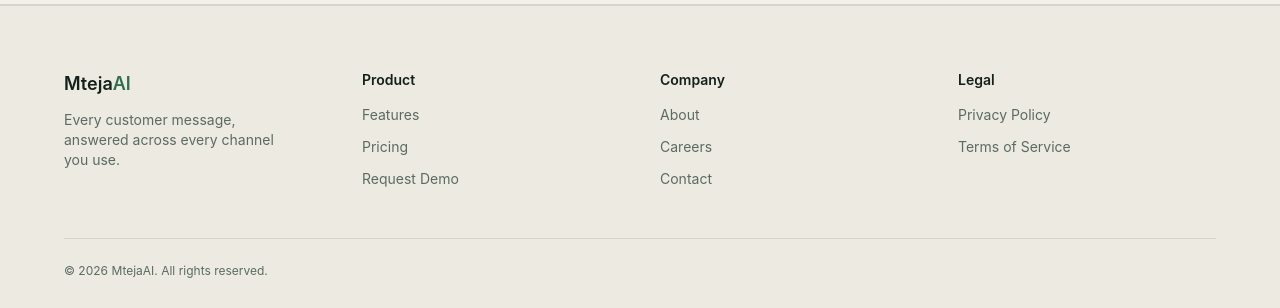
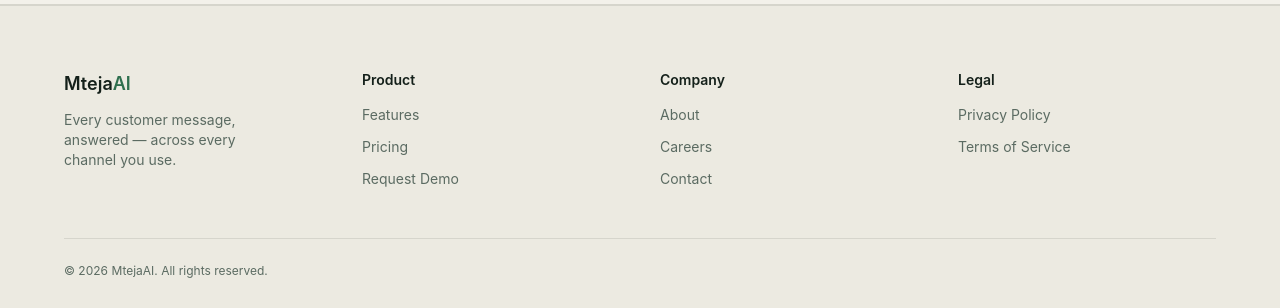
Before and after one commit to willy7890/Mteja-AI, a React app in the folder frontend/: page / in a window 1280 px wide. Shown: the part 2279-2587 px from the top of the page. Built offline with nearby package versions, Linux system fonts and the light colour scheme; the HTML template or start-up script is replaced by a standard one.

Commit message:
feat:adding scrollreveal in footer file

```diff
--- a/frontend/src/component/Footer.jsx
+++ b/frontend/src/component/Footer.jsx
@@ -1,3 +1,5 @@
+import ScrollReveal from "./ScrollReveal";
+
 const columns = [
   {
     title: "Product",
@@ -14,17 +16,20 @@ const columns = [
 ];
 
 function Footer({ t }) {
+
   const year = new Date().getFullYear();
 
   return (
     <footer className="px-6 pt-16 pb-8" style={{ borderTop: `1px solid ${t.border}` }}>
+      {}
+      <ScrollReveal y={16}>
         <div className="max-w-6xl mx-auto grid sm:grid-cols-4 gap-10">
           <div>
             <span className="text-lg font-semibold" style={{ color: t.text }}>
               Mteja<span style={{ color: t.accent }}>AI</span>
             </span>
             <p className="mt-3 text-sm max-w-[220px]" style={{ color: t.muted }}>
-            Every customer message, answered across every channel you use.
+              Every customer message, answered — across every channel you use.
             </p>
           </div>
 
@@ -56,6 +61,7 @@ function Footer({ t }) {
         >
           © {year} MtejaAI. All rights reserved.
         </div>
+      </ScrollReveal>
     </footer>
   );
 }
```
Lines whose indentation alone changed are shown as unchanged.
